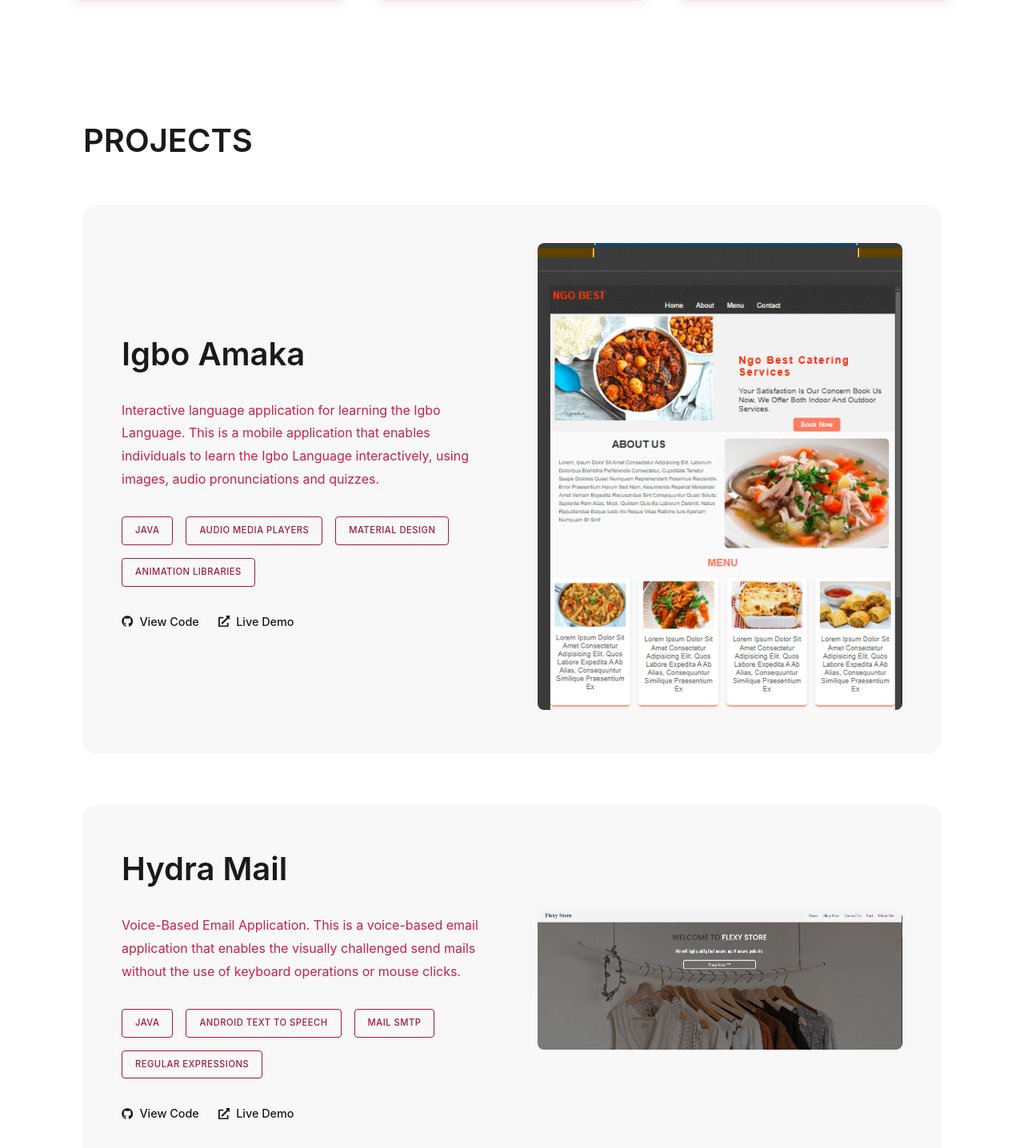
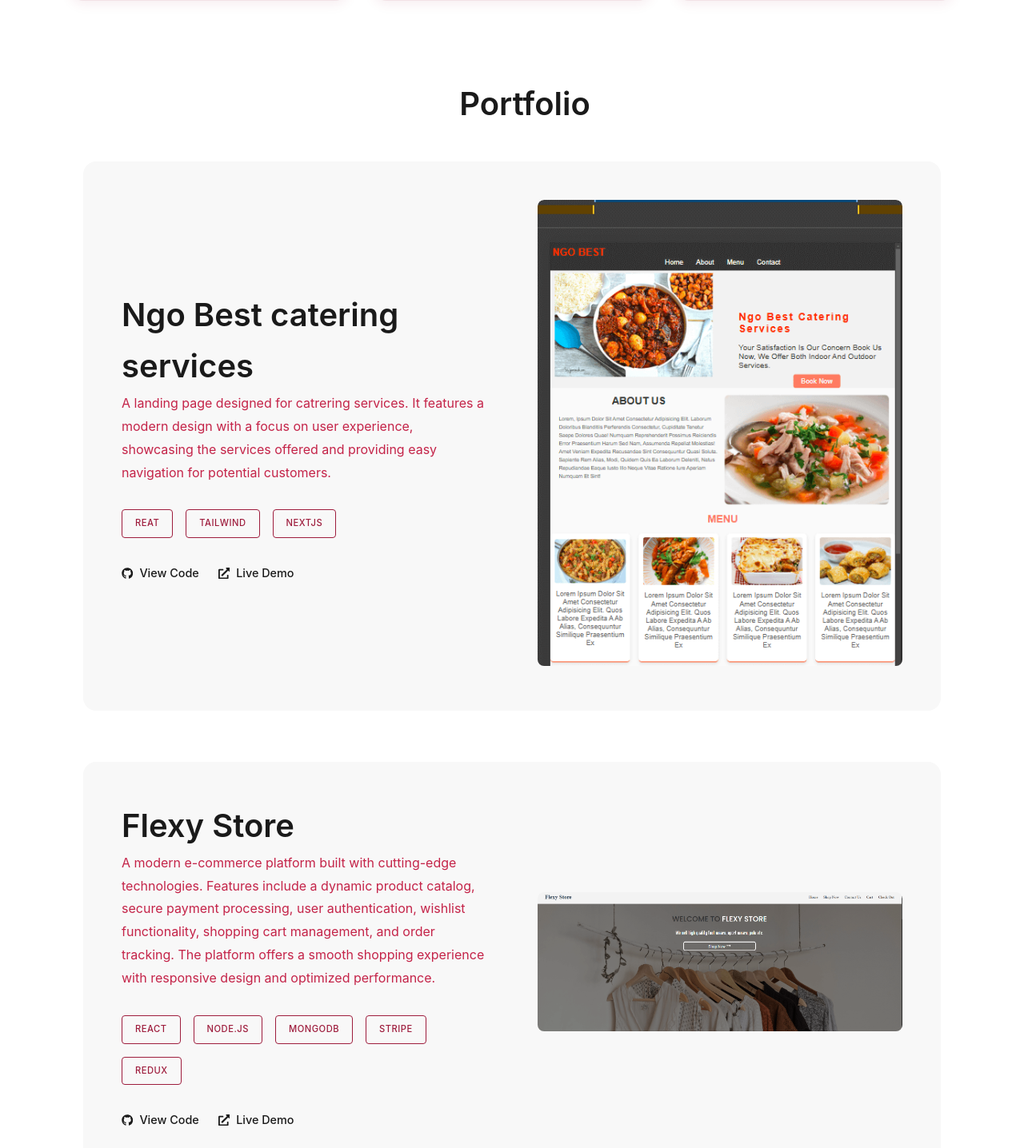
Before and after one commit to chimex53/portfolio, a React (Vite) app: page / in a window 1280 px wide. Shown: the part 3974-5410 px from the top of the page at 80% size. Built offline with nearby package versions, Linux system fonts and the light colour scheme.

Commit message:
feat: add Jamara project to portfolio and enhance project cards styling

```diff
--- a/src/components/contact/Contact.module.css
+++ b/src/components/contact/Contact.module.css
@@ -1,6 +1,7 @@
 .contact {
   padding: var(--section-padding);
   background-color: var(--background-color);
+  padding-top: 1rem;
 }
 
 .title {
@@ -39,7 +40,7 @@
 .contactInfo h3 {
   font-size: 1.8rem;
   color: var(--primary-color);
-  margin-bottom: 1rem;
+  margin-bottom: 0.5rem;
 }
 
 .contactInfo > p {
@@ -206,6 +207,11 @@
   color: var(--primary-color);
 }
 
+.contact :global(.section__title) {
+  margin: 1rem 0 2rem 0;
+  text-align: center;
+}
+
 @media screen and (max-width: 968px) {
   .content {
     grid-template-columns: 1fr;
--- a/src/components/portfolio/Portfolio.jsx
+++ b/src/components/portfolio/Portfolio.jsx
@@ -11,19 +11,18 @@ const Portfolio = () => {
   const projects = [
     {
       id: 1,
-      title: 'Igbo Amaka',
-      description: 'Interactive language application for learning the Igbo Language. This is a mobile application that enables individuals to learn the Igbo Language interactively, using images, audio pronunciations and quizzes.',
+      title: 'Ngo Best catering services',
+      description: 'A landing page designed for catrering services. It features a modern design with a focus on user experience, showcasing the services offered and providing easy navigation for potential customers.',
       image: landingPage,
-      technologies: ['JAVA', 'AUDIO MEDIA PLAYERS', 'MATERIAL DESIGN', 'ANIMATION LIBRARIES'],
+      technologies: ['Reat', 'Tailwind', 'NextJs', ],
       liveLink: 'https://play.google.com/store/apps/details?id=com.igboamaka',
       githubLink: 'https://github.com/chimex53/igbo-amaka'
     },
     {
-      id: 2,
-      title: 'Hydra Mail',
-      description: 'Voice-Based Email Application. This is a voice-based email application that enables the visually challenged send mails without the use of keyboard operations or mouse clicks.',
+      id: 2,      title: 'Flexy Store',
+      description: 'A modern e-commerce platform built with cutting-edge technologies. Features include a dynamic product catalog, secure payment processing, user authentication, wishlist functionality, shopping cart management, and order tracking. The platform offers a smooth shopping experience with responsive design and optimized performance.',
       image: fleImage,
-      technologies: ['JAVA', 'ANDROID TEXT TO SPEECH', 'MAIL SMTP', 'REGULAR EXPRESSIONS'],
+      technologies: ['REACT', 'NODE.JS', 'MONGODB', 'STRIPE', 'REDUX'],
       liveLink: 'https://hydramail-demo.netlify.app',
       githubLink: 'https://github.com/chimex53/hydramail'
     },
@@ -56,7 +55,7 @@ const Portfolio = () => {
           viewport={{ once: true }}
           transition={{ duration: 0.5 }}
         >
-          PROJECTS
+        Portfolio
         </motion.h2>
 
         <div className={styles.projectsContainer}>
--- a/src/components/portfolio/Portfolio.module.css
+++ b/src/components/portfolio/Portfolio.module.css
@@ -1,14 +1,14 @@
 .portfolio {
-  padding: 5rem 0;
+  padding: 2rem 0;
   background-color: var(--background-color);
 }
 
 .portfolioTitle {
   font-size: 2.5rem;
   font-weight: 600;
-  text-align: left;
+  text-align: center;
   color: var(--text-color);
-  margin-bottom: 3rem;
+  margin: 0.1rem 0 2.5rem 0;
   padding-left: 2rem;
 }
 
@@ -42,6 +42,7 @@
   font-weight: 600;
   color: var(--text-color);
   margin-bottom: 1.5rem;
+  margin: 0 auto;
 }
 
 .projectCard:nth-child(4) .projectTitle {
```
